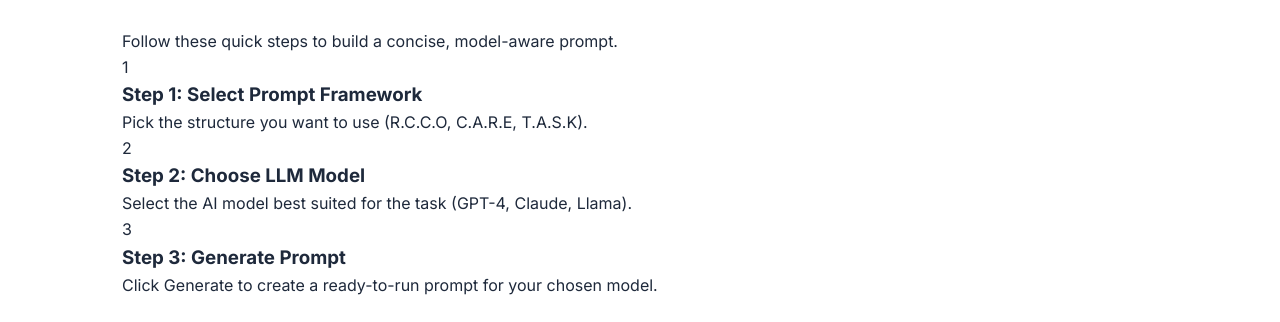
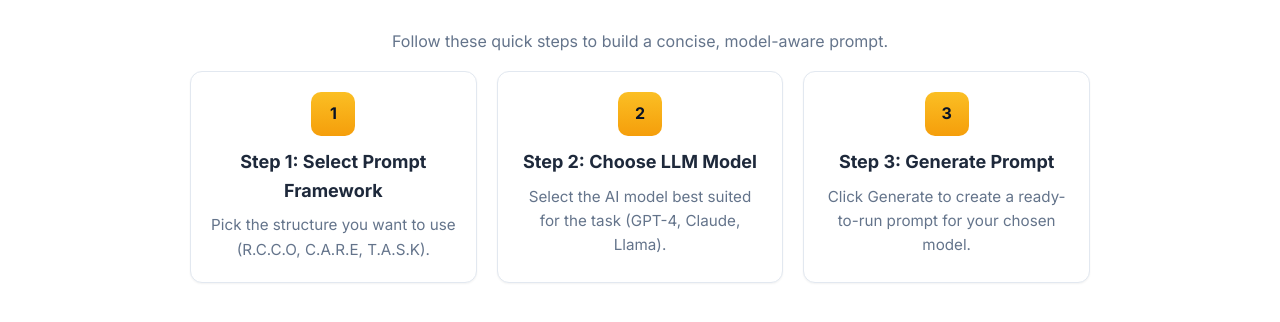
Before and after one commit to Exegenesis/AI-Driven-Prompt-Generator, a website: page index.html in a window 1280 px wide. Shown: the part 478-800 px from the top of the page. Drawn offline with nearby package versions, Linux system fonts and the light colour scheme.

Commit message:
Add steps intro section with styled cards to guide users through the quick flow

```diff
--- a/css/style.css
+++ b/css/style.css
@@ -414,6 +414,19 @@ body.cyber-theme .theme-toggle { color: var(--text-primary) !important; }
     margin-top: var(--spacing-xl);
 }
 
+/* Steps intro: three cards explaining the quick flow */
+.steps-header { text-align:center; margin-bottom: 1rem; }
+.steps-sub { color: var(--text-secondary); margin-top: 0.5rem; }
+.steps-cards { display: grid; grid-template-columns: repeat(auto-fit, minmax(220px, 1fr)); gap: 1.25rem; margin-top: 1.25rem; }
+.step-card { background: var(--background-primary); border-radius: 12px; padding: 1.25rem; box-shadow: var(--shadow-sm); border: 1px solid var(--border-color); text-align:center; }
+.step-badge { width:44px; height:44px; border-radius:10px; background: linear-gradient(180deg, #fbbf24, #f59e0b); color:#081226; display:inline-flex; align-items:center; justify-content:center; font-weight:700; margin-bottom:0.75rem; }
+.step-card h3 { font-size:1.125rem; margin-bottom:0.5rem; }
+.step-card p { color: var(--text-secondary); font-size:0.95rem; }
+
+@media (min-width: 1000px) {
+    .steps-cards { grid-template-columns: repeat(3, 1fr); max-width:900px; margin: 0 auto; }
+}
+
 .stat-card {
     background-color: var(--background-primary);
     padding: var(--spacing-xl);
```
